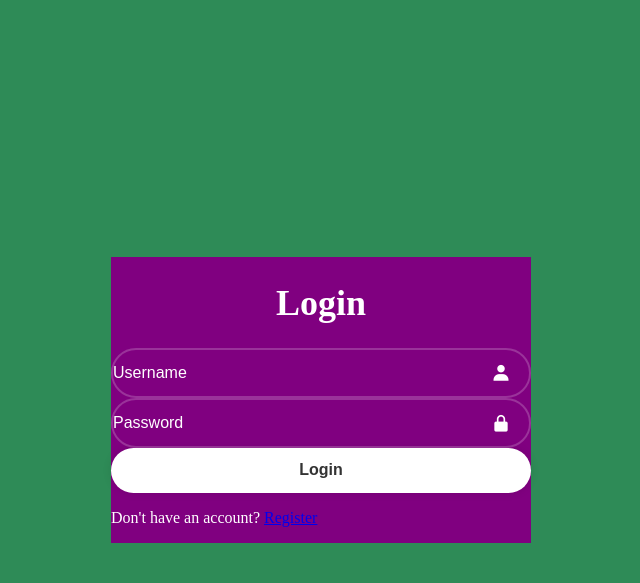
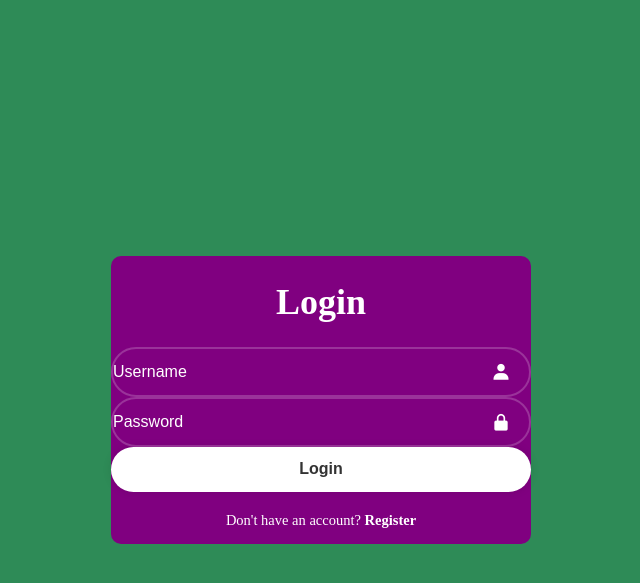
Before and after one commit to Ramskyii/Projet_SI_Django, a Django app: page / in a window 1280 px wide. Shown: the top 583 px of the page, without its empty margins (319-959 px from the left). Run offline with Django 5.2, Linux system fonts and the light colour scheme.

Commit message:
Page login v2

```diff
--- a/Projet/app1/static/style.css
+++ b/Projet/app1/static/style.css
@@ -1,7 +1,7 @@
 
 
 
-body{
+body {
     display: flex;
     justify-content: center;
     align-items: center;
@@ -16,6 +16,8 @@ body{
     width: 420px;
     background: purple;
     color: #fff;
+    border-radius: 10px;
+    padding: 30px 40px;
     margin: 0;
     padding: 0;
     box-sizing: border-box;
@@ -91,3 +93,21 @@ body{
     color: #333;
     font-weight: 600;
 }
+
+
+.wrapper .register-link{
+    font-size: 14.5px;
+    text-align: center;
+    margin: 20px 0 15px;
+}
+
+.register-link p a{
+    color: #fff;
+    text-decoration: none;
+    font-weight: 600;
+
+}
+
+.register-link p a:hover{
+    text-decoration: underline;
+}
```
